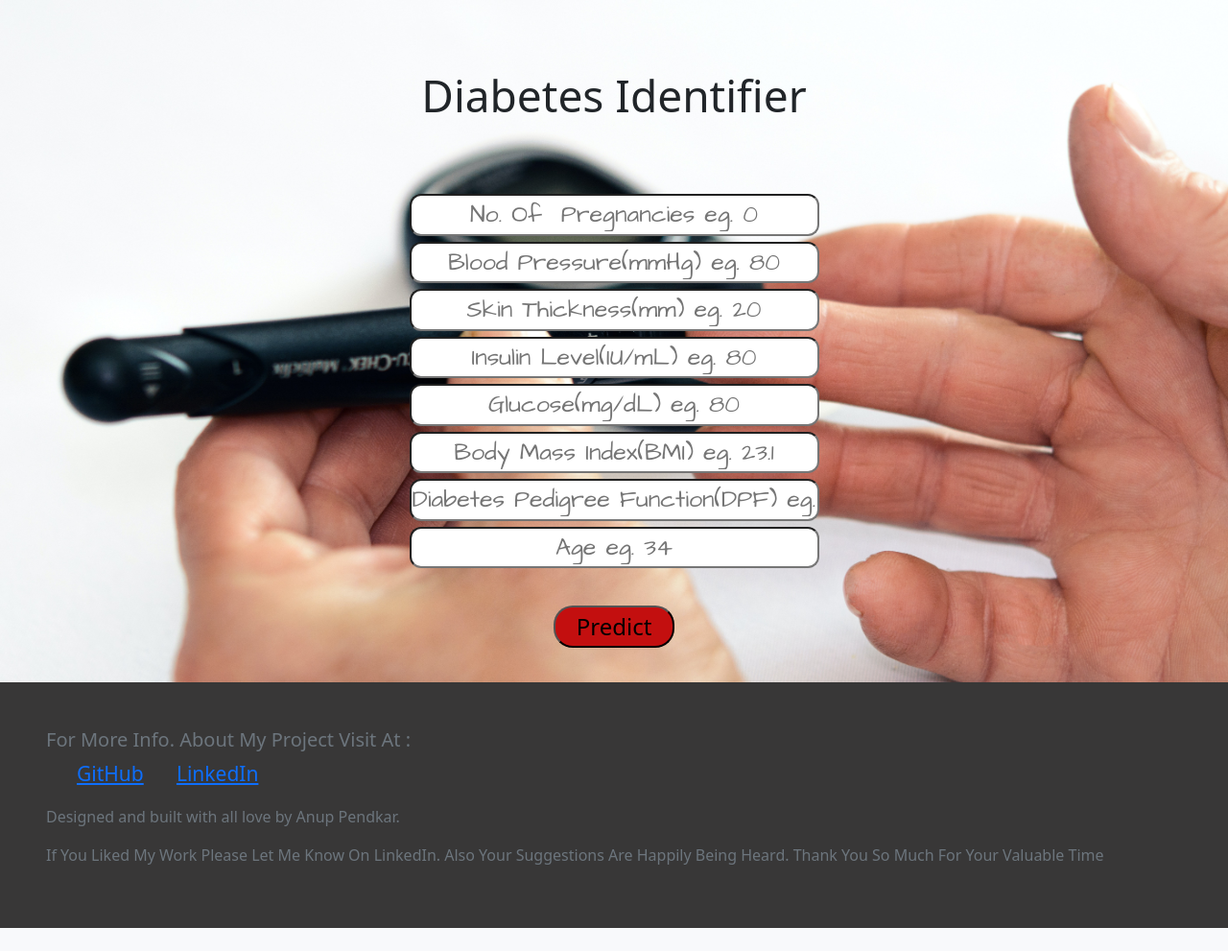
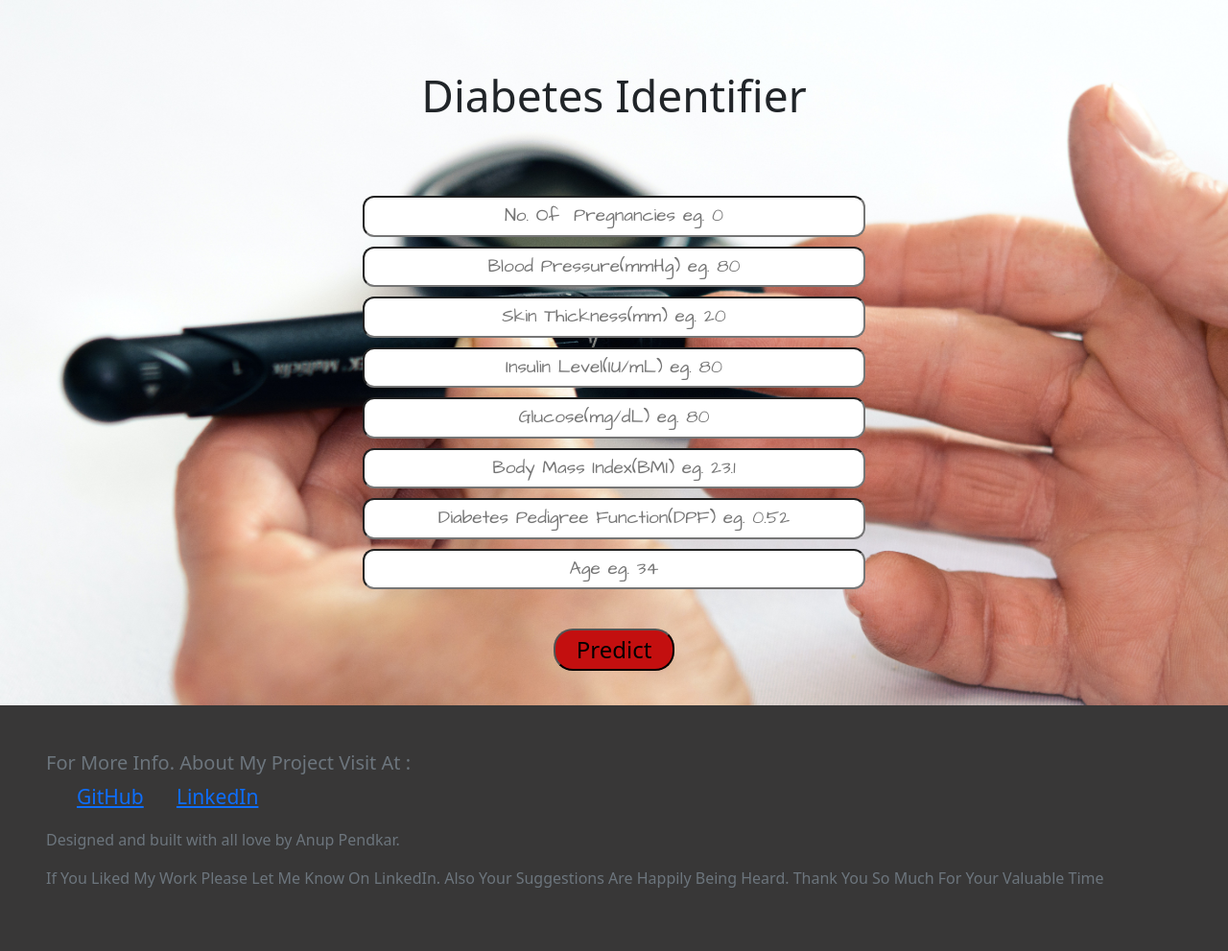
Before and after one commit to AnupPendkar/Diabetes-identifier, a Flask app: page / in a window 1280 px wide. Shown: the whole page at 96% size. Before the commit the page ends 967 px from the top, so only its background shows below. Run offline with Flask 2, Linux system fonts and the light colour scheme; parts of the project's set-up code (start-up, migrations or seed data) failed here and were passed over.

Commit message:
Update index.html

```diff
--- a/templates/index.html
+++ b/templates/index.html
@@ -37,10 +37,10 @@
 
         .form-group input {
             text-align: center;
-            width: 427px;
-            padding: 1px;
-            margin: 3px auto;
-            font-size: 25px;
+            width: 524px;
+            padding: 5px;
+            margin: 5px auto;
+            font-size: 19px;
             font-family: 'Architects Daughter', cursive;
             border-radius: 12px;
         }
```
